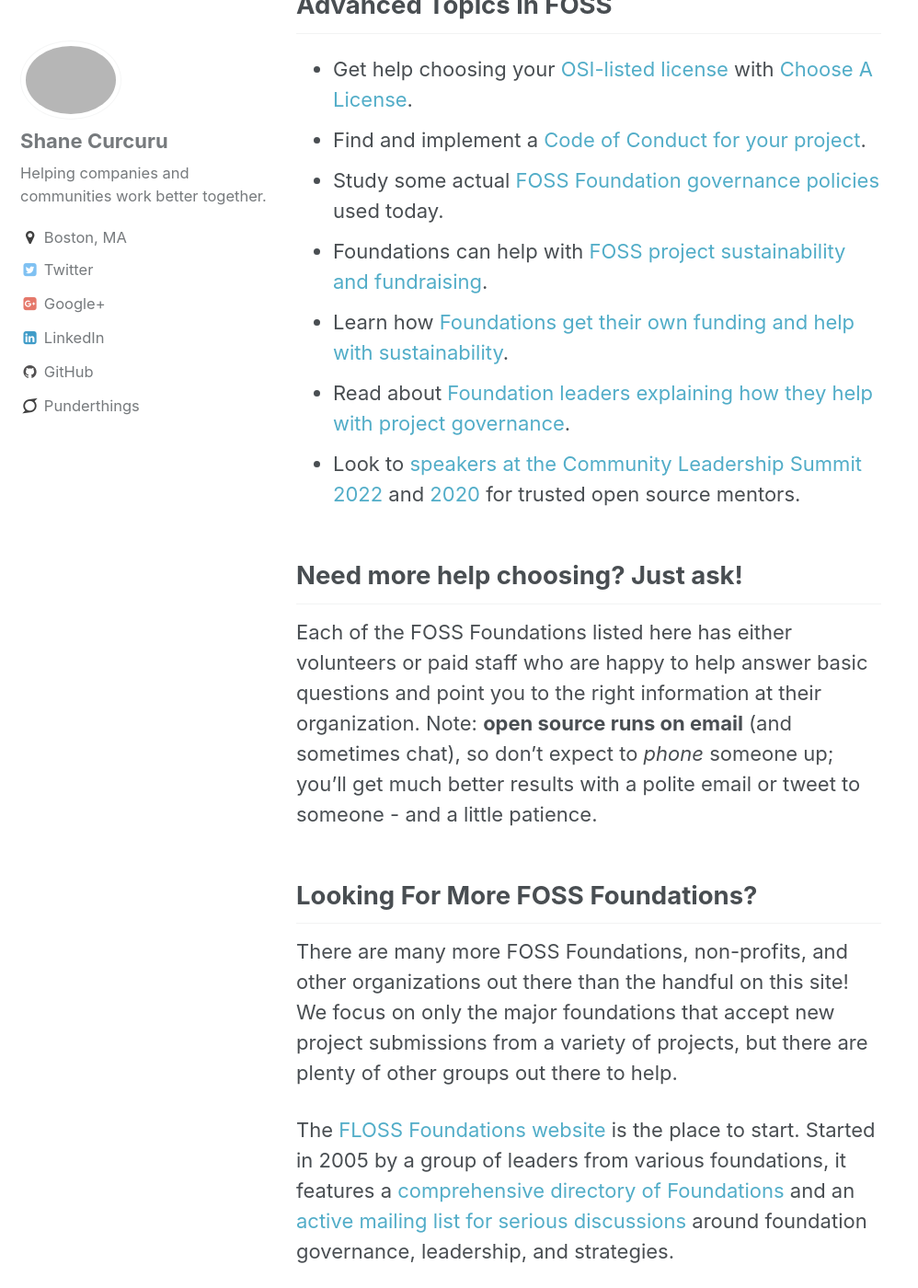
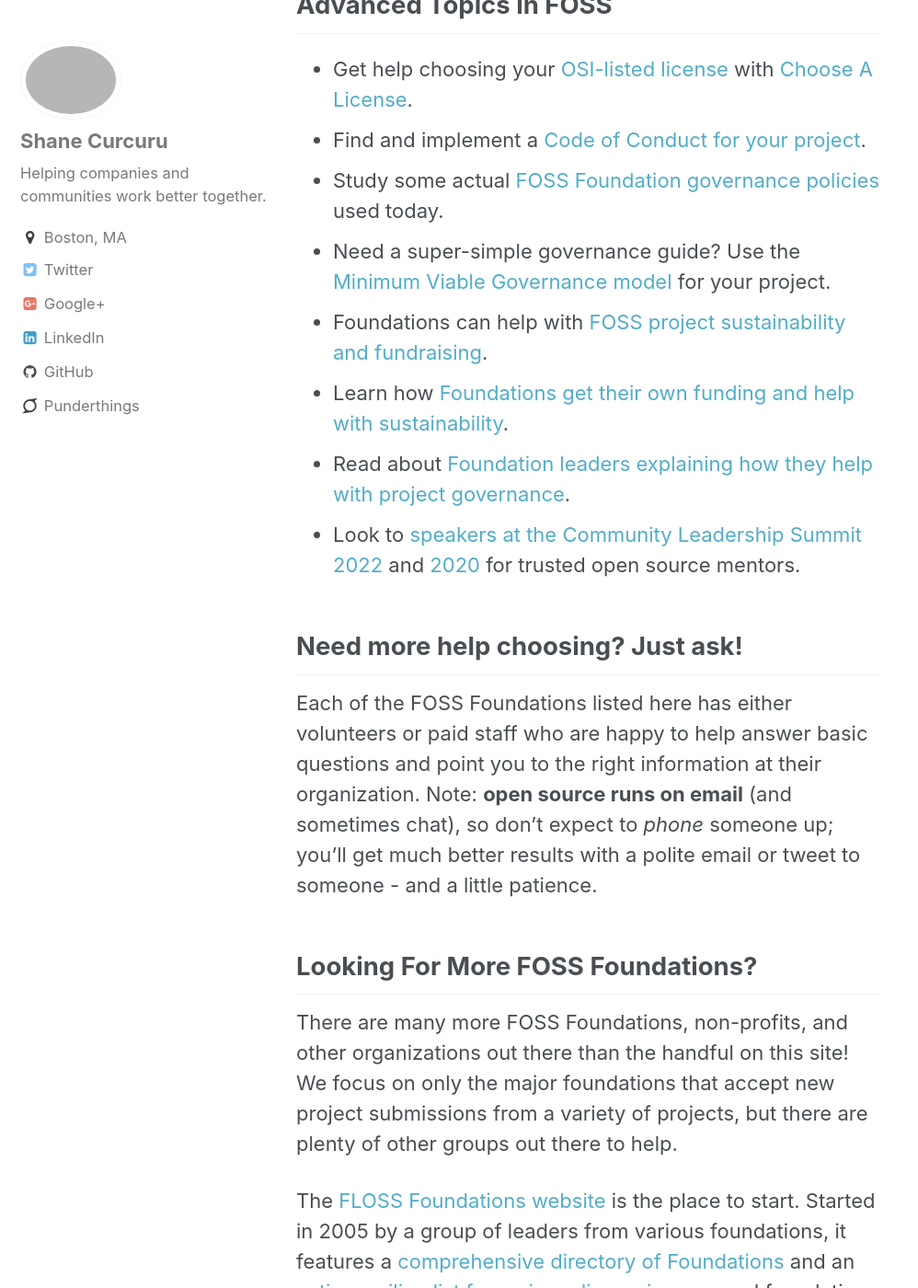
Before and after one commit to ShaneCurcuru/chooseafoundation, a Jekyll site: the page built from _pages/help.md, in a window 1280 px wide and 1400 px high, scrolled down 1041 px. Shown: the whole window at 92% size, without its empty margins (0-998 px from the left). Built offline with Jekyll 4.4.1, drawn with Linux system fonts in a browser that asks for light colours; some of the changed text lies outside the part shown.

Commit message:
Add key links

```diff
--- a/_pages/help.md
+++ b/_pages/help.md
@@ -29,6 +29,7 @@
 - Get help choosing your [OSI-listed license](https://opensource.org/licenses) with [Choose A License](https://choosealicense.com/).
 - Find and implement a [Code of Conduct for your project](https://opensourceconduct.com/).
 - Study some actual [FOSS Foundation governance policies](https://fossgovernance.org/) used today.
+- Need a super-simple governance guide? Use the [Minimum Viable Governance model](https://github.com/github/mvg) for your project.
 - Foundations can help with [FOSS project sustainability and fundraising](https://fosssustainability.com/).
 - Learn how [Foundations get their own funding and help with sustainability](https://fossfunding.com/).
 - Read about [Foundation leaders explaining how they help with project governance](https://lwn.net/Articles/561336/).
@@ -43,6 +44,8 @@
 There are many more FOSS Foundations, non-profits, and other organizations out there than the handful on this site!  We focus on only the major foundations that accept new project submissions from a variety of projects, but there are plenty of other groups out there to help.
 
 The [FLOSS Foundations website](https://flossfoundations.org/) is the place to start.  Started in 2005 by a group of leaders from various foundations, it features a [comprehensive directory of Foundations](https://flossfoundations.org/foundation-directory) and an [active mailing list for serious discussions](https://lists.freedesktop.org/mailman/listinfo/foundations) around foundation governance, leadership, and strategies.
+
+Looking for metadata? Contribute to the [FOSS Foundations Metadata directory](https://fossfoundation.info/)!
 
 ## Growing Your Project
 
```
